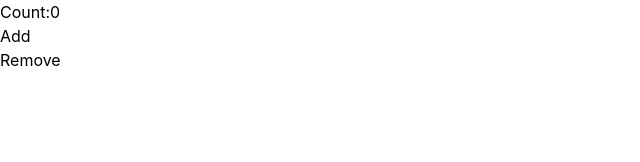
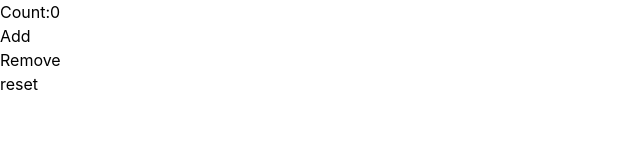
Before and after one commit to JaiminKharadi77/learnts, a React (Create React App) app: page / in a window 1280 px wide. Shown: the top 162 px of the page, without its empty margins (0-640 px from the left). Built offline with nearby package versions, Linux system fonts and the light colour scheme.

Commit message:
React TypeScript Tutorial - 13 - useReducer Strict Action Types

```diff
--- a/src/Components/CoutnerReducer.tsx
+++ b/src/Components/CoutnerReducer.tsx
@@ -6,10 +6,15 @@
   count: number;
 };
 
-type CounterAction = {
-  type: string;
+type UpdateAction = {
+  type: "increment" | "decrement";
   payload: number;
 };
+type ResetAction = {
+  type: "reset";
+};
+
+type CounterAction = UpdateAction | ResetAction;
 
 function reducer(state: CounterState, action: CounterAction) {
   switch (action.type) {
@@ -17,6 +22,9 @@
       return { count: state.count + action.payload };
     case "decrement":
       return { count: state.count - action.payload };
+
+    case "reset":
+      return initialCount;
 
     default:
       return state;
@@ -36,6 +44,8 @@
       <button onClick={() => dispatch({ type: "decrement", payload: 10 })}>
         Remove
       </button>
+      <br />
+      <button onClick={() => dispatch({ type: "reset" })}>reset</button>
     </div>
   );
 }
```
